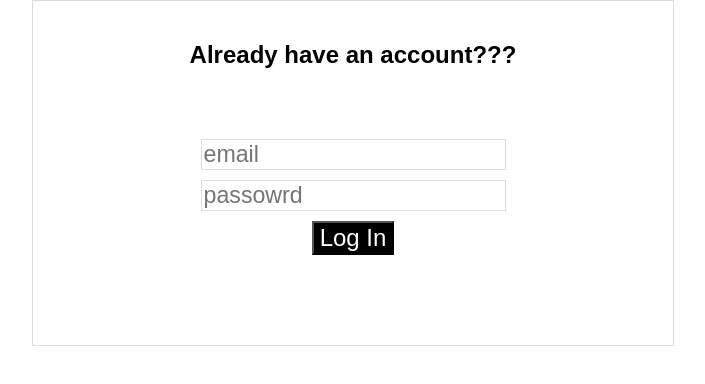
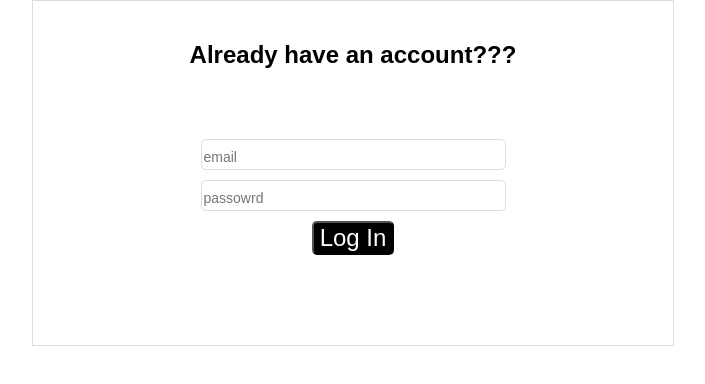
Before and after one commit to awesome-graphql-space/react-graphql, a React (Create React App) app: page /login in a window 1280 px wide. Shown: the top 384 px of the page, without its empty margins (287-992 px from the left). Built offline with nearby package versions, Linux system fonts and the light colour scheme.

Commit message:
styles for styled components

```diff
--- a/src/components/LoginForm.js
+++ b/src/components/LoginForm.js
@@ -26,6 +26,7 @@ const Button = styled.button`
   font-size: 1.5em;
   background-color: black;
   color: white;
+  border-radius: 5px;
 `;
 
 const Input = styled.input`
@@ -33,6 +34,10 @@ const Input = styled.input`
   border: 1px solid #ddd;
   display:block;
   margin: 10px auto;
+  border-radius: 5px;
+  &::-webkit-input-placeholder {
+    font-size: 14px;
+  }
 `;
 
 class LoginForm extends Component {
--- a/src/components/SignupForm.js
+++ b/src/components/SignupForm.js
@@ -26,6 +26,7 @@ const Button = styled.button`
   font-size: 1.5em;
   background-color: black;
   color: white;
+  border-radius: 5px;
 `;
 
 const Input = styled.input`
@@ -33,6 +34,10 @@ const Input = styled.input`
   border: 1px solid #ddd;
   display:block;
   margin: 10px auto;
+  border-radius: 5px;
+  &::-webkit-input-placeholder {
+    font-size: 14px;
+  }
 `;
 
 class SignupForm extends Component {
@@ -51,7 +56,7 @@ class SignupForm extends Component {
         </Title>
         <Input placeholder="name" type="text" name="name" />
         <Input placeholder="email" type="email" name="email" />
-        <Input placeholder="passowrd" type="password" name="password" />
+        <Input placeholder="password" type="password" name="password" />
         <Button>Sign up</Button>
       </Form>
     );
```
